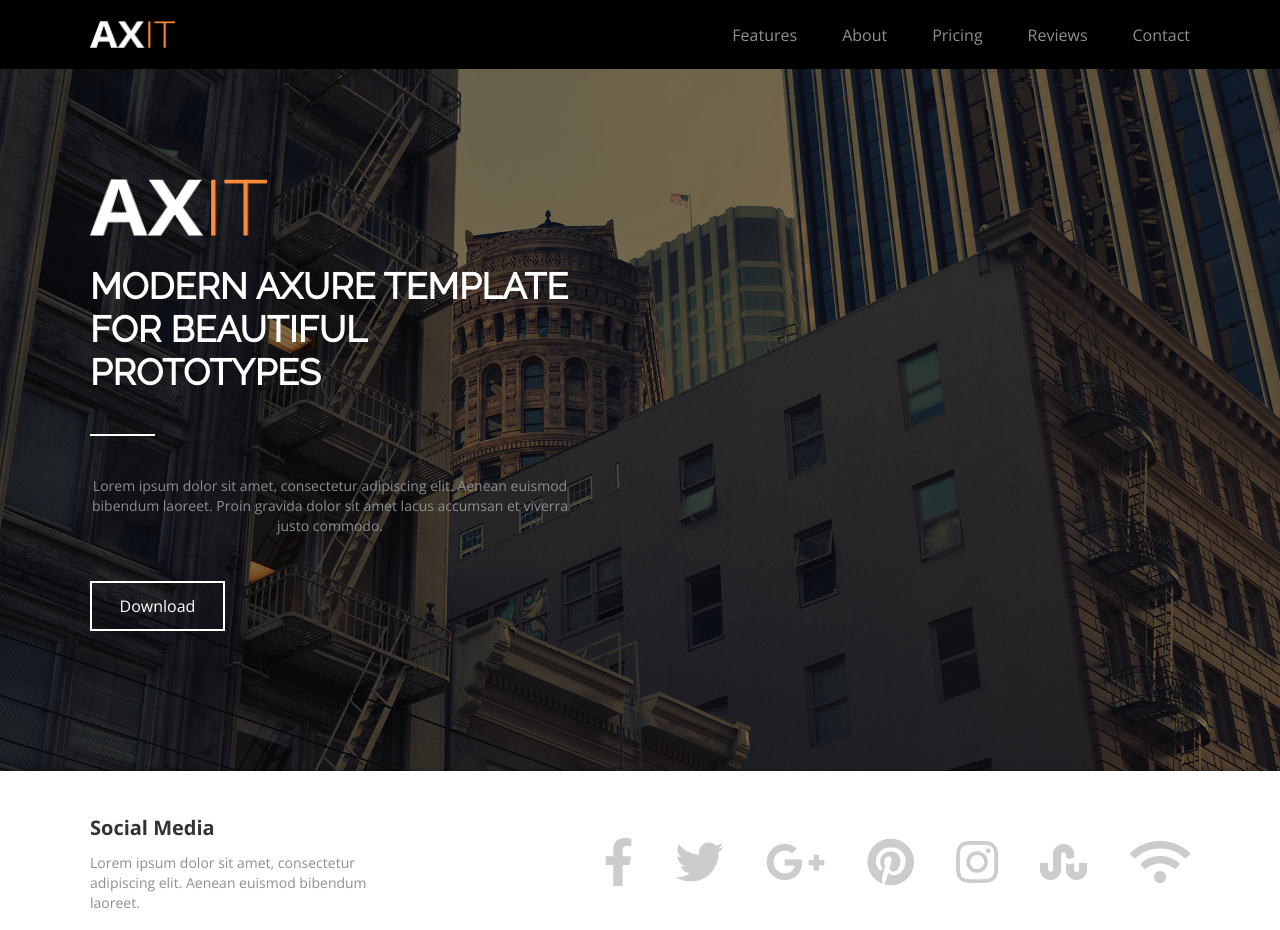
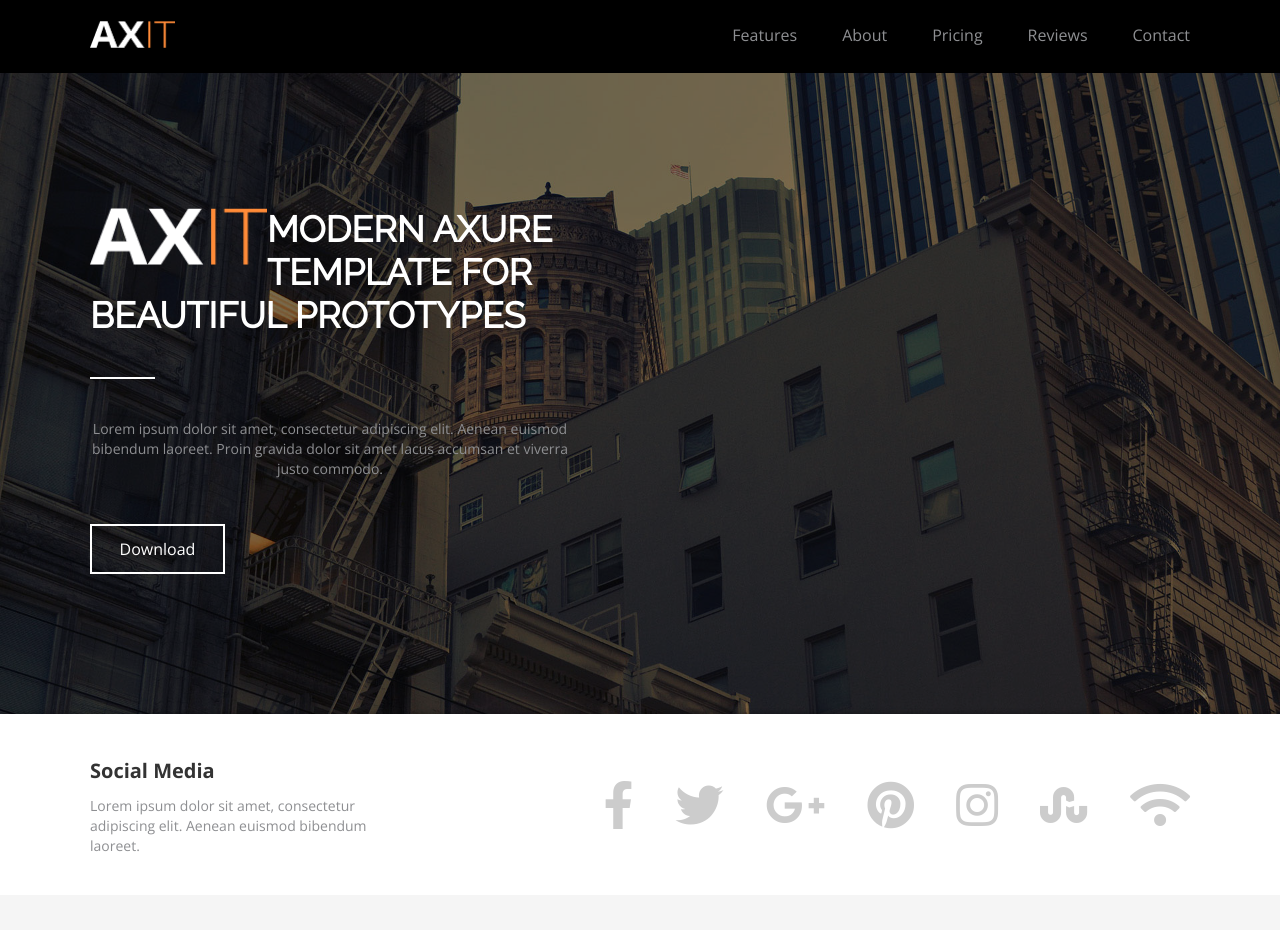
Before and after one commit to sotickmars/TeachMeRepository, a plain HTML site: page project/homework/index.html in a window 1280 px wide. Shown: the top 930 px of the page. Drawn offline with nearby package versions, Linux system fonts and the light colour scheme.

Commit message:
Работа в классе

```diff
--- a/project/homework/assets/css/main.css
+++ b/project/homework/assets/css/main.css
@@ -5,8 +5,11 @@
 
 .wrap-navbar {
 	background: #000;
+}
+
+.inner-navbar {
+	padding-top: 21px;
 	padding-bottom: 21px;
-	padding-top: 21px;
 }
 
 .content-width {
@@ -20,10 +23,13 @@
 	padding-bottom: 140px;
 }
 
+.wrap-logo {
+	float: left;
+}
+
 .logo-navbar-img {
 	width: 85px;
 	height: 27px;
-	float: left;
 }
 
 .list-navbar {
--- a/project/homework/index.html
+++ b/project/homework/index.html
@@ -12,8 +12,8 @@
 <body>
 	<div class="section-header">
 		<div class="wrap-head">
-			<div class="wrap-navbar clearfix">
-				<div class="inner-navbar content-width">
+			<div class="wrap-navbar">
+				<div class="inner-navbar content-width clearfix">
 					<div class="wrap-logo">
 						<a href="#"><img src="assets/images/logo.png" alt="AXIT" class="logo-navbar-img"></a>
 					</div>
```
